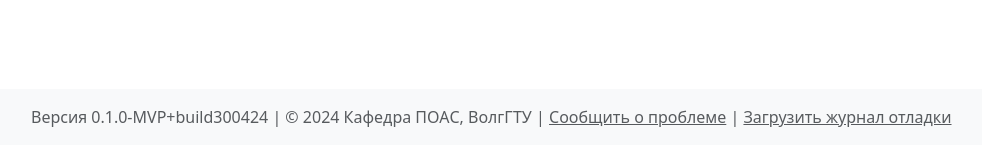
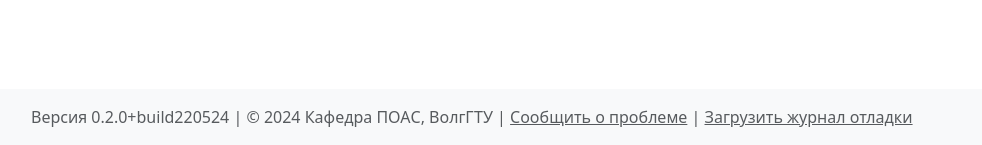
Before and after one commit to brookite/VSTU_DepartmentPublications, a Django app: template frontend/templates/index.html in a window 1280 px wide. Shown: the part 655-800 px from the top of the page, without its empty margins (51-1033 px from the left). Run offline with Django 5.2, Linux system fonts and the light colour scheme; the template is opened without the code that fills it, so the values that code supplies are empty; some libraries are stand-ins or nearby versions.

Commit message:
Release 0.2.0: many autoupdate fixes, logs dumping, improvements

```diff
--- a/frontend/templates/base.html
+++ b/frontend/templates/base.html
@@ -77,7 +77,7 @@
 
     <footer class="footer mt-auto py-3 bg-light">
       <div class="container">
-          <span class="text-muted">Версия 0.1.0-MVP+build300424</span>
+          <span class="text-muted">Версия 0.2.0+build220524</span>
           <span class="text-muted"> | </span>
         <span class="text-muted text-end">© 2024 Кафедра ПОАС, ВолгГТУ</span>
         <span class="text-muted"> | </span>
```
